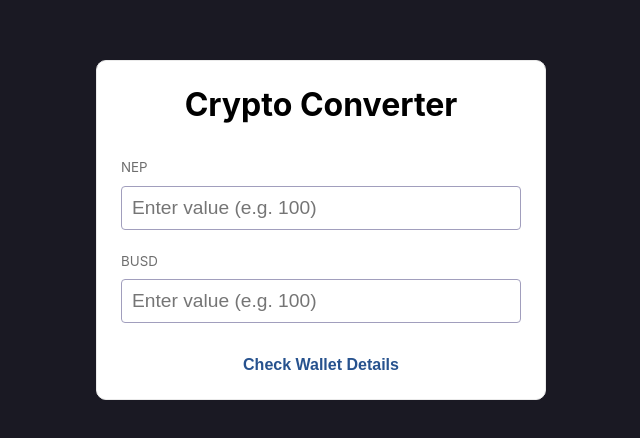
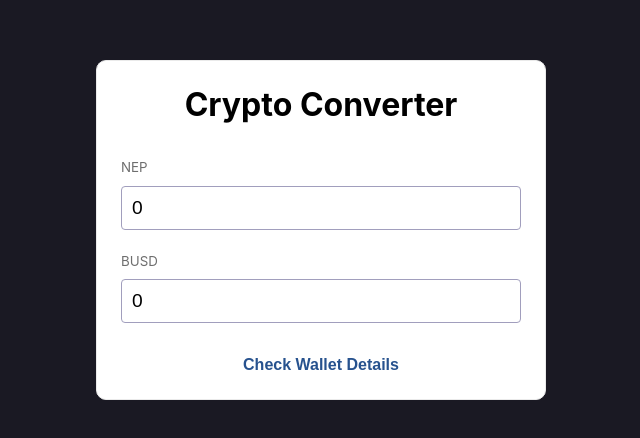
Before and after one commit to shiftEscape/web3-metamask, a Next.js app: page / in a window 1280 px wide. Shown: the part 170-608 px from the top of the page, without its empty margins (319-959 px from the left). Built offline with nearby package versions, Linux system fonts and the light colour scheme.

Commit message:
Added conversion algorithm Refactored to components and interfaces

```diff
--- /dev/null
+++ b/components/CurrencyInput.tsx
@@ -0,0 +1,17 @@
+import React from 'react';
+import { CurrencyRowProps } from '../interfaces/CurrencyRowProps';
+import styles from '../styles/Home.module.css'
+
+export default function CurrencyRow(props: CurrencyRowProps) {
+  const {
+    currency,
+    onChangeAmount,
+    amount
+  } = props
+  return (
+    <div className={styles.inputGroup}>
+      <small className={styles.label}>{ currency }</small>
+      <input className={styles.input} type="number" placeholder="0.00" value={amount} onChange={onChangeAmount}/>
+    </div>
+  )
+}
--- /dev/null
+++ b/interfaces/CurrencyRowProps.tsx
@@ -0,0 +1,7 @@
+import { ChangeEventHandler } from "react";
+
+export interface CurrencyRowProps {
+  currency: string;
+  onChangeAmount: ChangeEventHandler;
+  amount: number;
+}
--- a/pages/api/hello.ts
+++ /dev/null
@@ -1,13 +0,0 @@
-// Next.js API route support: https://nextjs.org/docs/api-routes/introduction
-import type { NextApiRequest, NextApiResponse } from 'next'
-
-type Data = {
-  name: string
-}
-
-export default function handler(
-  req: NextApiRequest,
-  res: NextApiResponse<Data>
-) {
-  res.status(200).json({ name: 'John Doe' })
-}
--- a/pages/index.tsx
+++ b/pages/index.tsx
@@ -1,9 +1,35 @@
+import { useState } from 'react';
 import type { NextPage } from 'next'
 import Head from 'next/head'
-import Image from 'next/image'
 import styles from '../styles/Home.module.css'
+import CurrencyInput from '../components/CurrencyInput';
 
 const Home: NextPage = () => {
+  const exchangeRate = 3;
+
+  const [amount, setAmount] = useState(0);
+  const [amountInFromCurrency, setAmountInFromCurrency] = useState(true);
+
+  let toAmount, fromAmount;
+
+  if (amountInFromCurrency) {
+    fromAmount = amount;
+    toAmount = amount * exchangeRate;
+  } else {
+    toAmount = amount;
+    fromAmount = amount / exchangeRate;
+  }
+
+  const handleFromAmountChange = (e: any) => {
+    setAmount(e.target.value);
+    setAmountInFromCurrency(true);
+  };
+
+  const handleToAmountChange = (e: any) => {
+    setAmount(e.target.value);
+    setAmountInFromCurrency(false);
+  };
+
   return (
     <div className={styles.container}>
       <Head>
@@ -15,15 +41,17 @@ const Home: NextPage = () => {
       <main className={styles.main}>
         <div className={styles.card}>
           <h2>Crypto Converter</h2>
-          <div className={styles.inputGroup}>
-            <small className={styles.label}>NEP</small>
-            <input className={styles.input} type="number" placeholder="Enter value (e.g. 100)" />
-          </div>
+          <CurrencyInput
+            currency={'NEP'}
+            onChangeAmount={handleFromAmountChange}
+            amount={fromAmount}
+          ></CurrencyInput>
           <div className={styles.switcher}></div>
-          <div className={styles.inputGroup}>
-            <small className={styles.label}>BUSD</small>
-            <input className={styles.input} type="number" placeholder="Enter value (e.g. 100)" />
-          </div>
+          <CurrencyInput
+            currency={'BUSD'}
+            onChangeAmount={handleToAmountChange}
+            amount={toAmount}
+          ></CurrencyInput>
           <button className={styles.buttonCheck}>Check Wallet Details</button>
         </div>
       </main>
```
